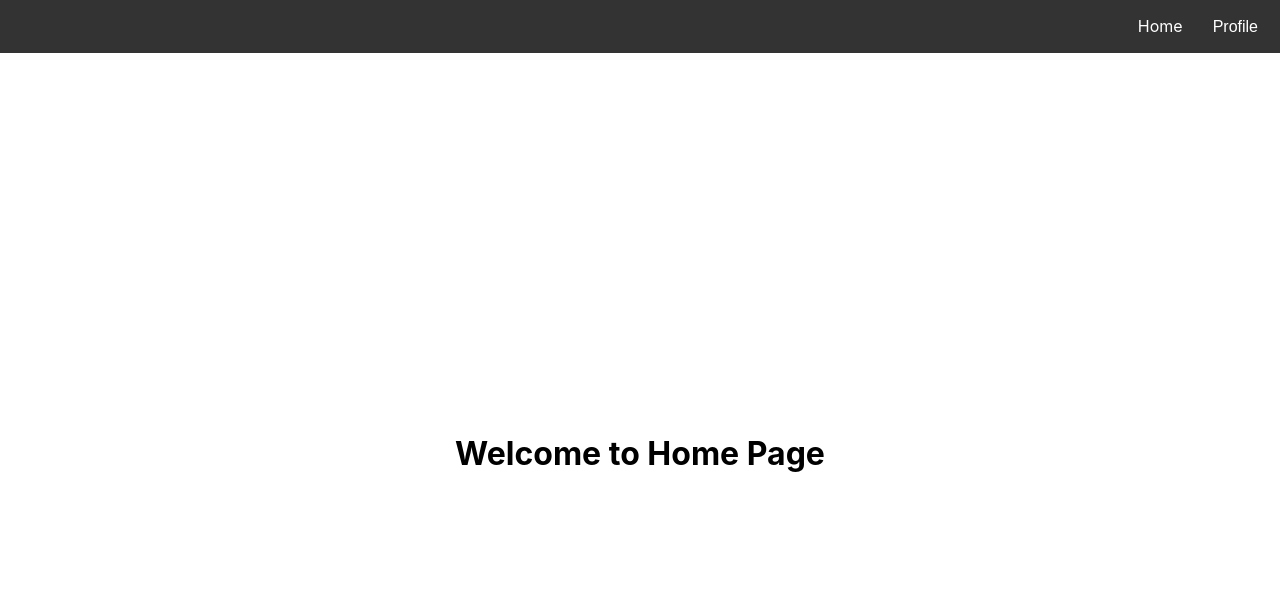
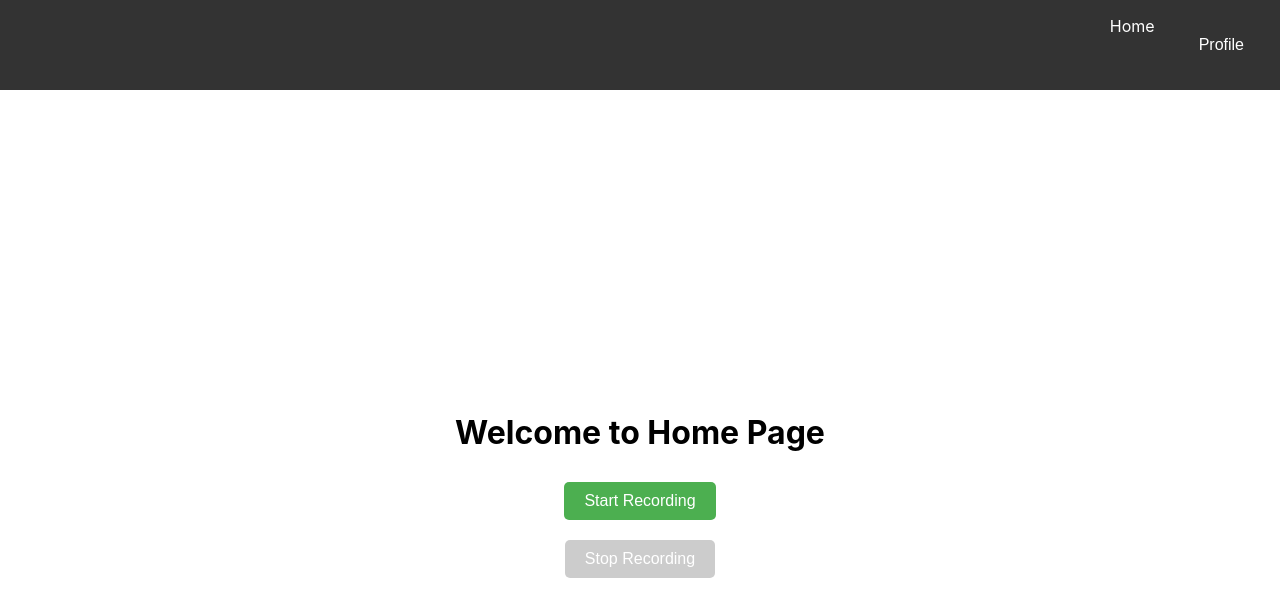
Before and after one commit to ASP-Project-2024/ASP_FrontEnd, a React (Create React App) app: page / in a window 1280 px wide. Shown: the top 616 px of the page. Built offline with nearby package versions, Linux system fonts and the light colour scheme.

Commit message:
audio and text implemented

```diff
--- a/src/components/Home.css
+++ b/src/components/Home.css
@@ -1,7 +1,33 @@
 .home-container {
   display: flex;
-  justify-content: center; /* Center horizontally */
-  align-items: center;    /* Center vertically */
-  height: 100vh;          /* Full viewport height */
-  text-align: center;     /* Center text */
+  flex-direction: column; /* Stack elements vertically */
+  align-items: center; /* Center elements horizontally */
+  justify-content: center; /* Center elements vertically */
+  height: 100vh;
+  text-align: center;
 }
+
+button {
+  margin: 10px 0; /* Add vertical space between the buttons */
+  padding: 10px 20px;
+  font-size: 16px;
+  cursor: pointer;
+  border: none;
+  background-color: #4CAF50;
+  color: white;
+  border-radius: 5px;
+  transition: background-color 0.3s;
+}
+
+button:disabled {
+  background-color: #ccc; /* Disable button with a gray color */
+  cursor: not-allowed;
+}
+
+button:hover {
+  background-color: #45a049; /* Darken the button color when hovered */
+}
+
+h1 {
+  margin-bottom: 20px;
+}
--- a/src/components/Home.js
+++ b/src/components/Home.js
@@ -1,10 +1,104 @@
-import React from 'react';
+import React, { useState, useRef } from 'react';
 import './Home.css';
 
 function Home() {
+  const [isRecording, setIsRecording] = useState(false);
+  const [audioBlob, setAudioBlob] = useState(null);
+  const [transcribedText, setTranscribedText] = useState('');
+  const mediaRecorderRef = useRef(null);
+  const audioChunks = useRef([]);
+  const speechRecognitionRef = useRef(null);
+
+  const startRecording = async () => {
+    try {
+      const stream = await navigator.mediaDevices.getUserMedia({ audio: true });
+      mediaRecorderRef.current = new MediaRecorder(stream);
+
+      mediaRecorderRef.current.ondataavailable = (event) => {
+        if (event.data.size > 0) {
+          audioChunks.current.push(event.data);
+        }
+      };
+
+      mediaRecorderRef.current.start();
+      setIsRecording(true);
+
+      // Start speech recognition for transcribing audio to text
+      if (!speechRecognitionRef.current) {
+        const SpeechRecognition =
+          window.SpeechRecognition || window.webkitSpeechRecognition;
+        speechRecognitionRef.current = new SpeechRecognition();
+        speechRecognitionRef.current.lang = 'en-US';
+
+        speechRecognitionRef.current.onresult = (event) => {
+          const transcript = event.results[0][0].transcript;
+          setTranscribedText(transcript);  // Set transcribed text from speech recognition
+        };
+
+        speechRecognitionRef.current.start();
+      }
+    } catch (err) {
+      console.error('Error accessing microphone:', err);
+    }
+  };
+
+  const stopRecording = () => {
+    mediaRecorderRef.current.stop();
+    setIsRecording(false);
+
+    mediaRecorderRef.current.onstop = () => {
+      const audioBlob = new Blob(audioChunks.current, { type: 'audio/webm' });
+      setAudioBlob(audioBlob);  // Store the audio blob for download
+
+      // Reset audioChunks after saving
+      audioChunks.current = [];
+
+      // Stop the speech recognition
+      if (speechRecognitionRef.current) {
+        speechRecognitionRef.current.stop();
+      }
+    };
+  };
+
+  const downloadAudio = () => {
+    const url = URL.createObjectURL(audioBlob);
+    const link = document.createElement('a');
+    link.href = url;
+    link.download = 'audio.webm';
+    link.click();
+  };
+
+  const saveTextFile = () => {
+    const textBlob = new Blob([transcribedText], { type: 'text/plain' });
+    const textURL = URL.createObjectURL(textBlob);
+    const link = document.createElement('a');
+    link.href = textURL;
+    link.download = 'transcription.txt';
+    link.click();
+  };
+
   return (
     <div className="home-container">
       <h1>Welcome to Home Page</h1>
+
+      <button onClick={startRecording} disabled={isRecording}>
+        Start Recording
+      </button>
+      <button onClick={stopRecording} disabled={!isRecording}>
+        Stop Recording
+      </button>
+
+      <div>
+        {/* Audio Download Link */}
+        {audioBlob && (
+          <button onClick={downloadAudio}>Download Audio</button>
+        )}
+
+        {/* Text File Download Link */}
+        {transcribedText && (
+          <button onClick={saveTextFile}>Save Text File</button>
+        )}
+      </div>
     </div>
   );
 }
```
